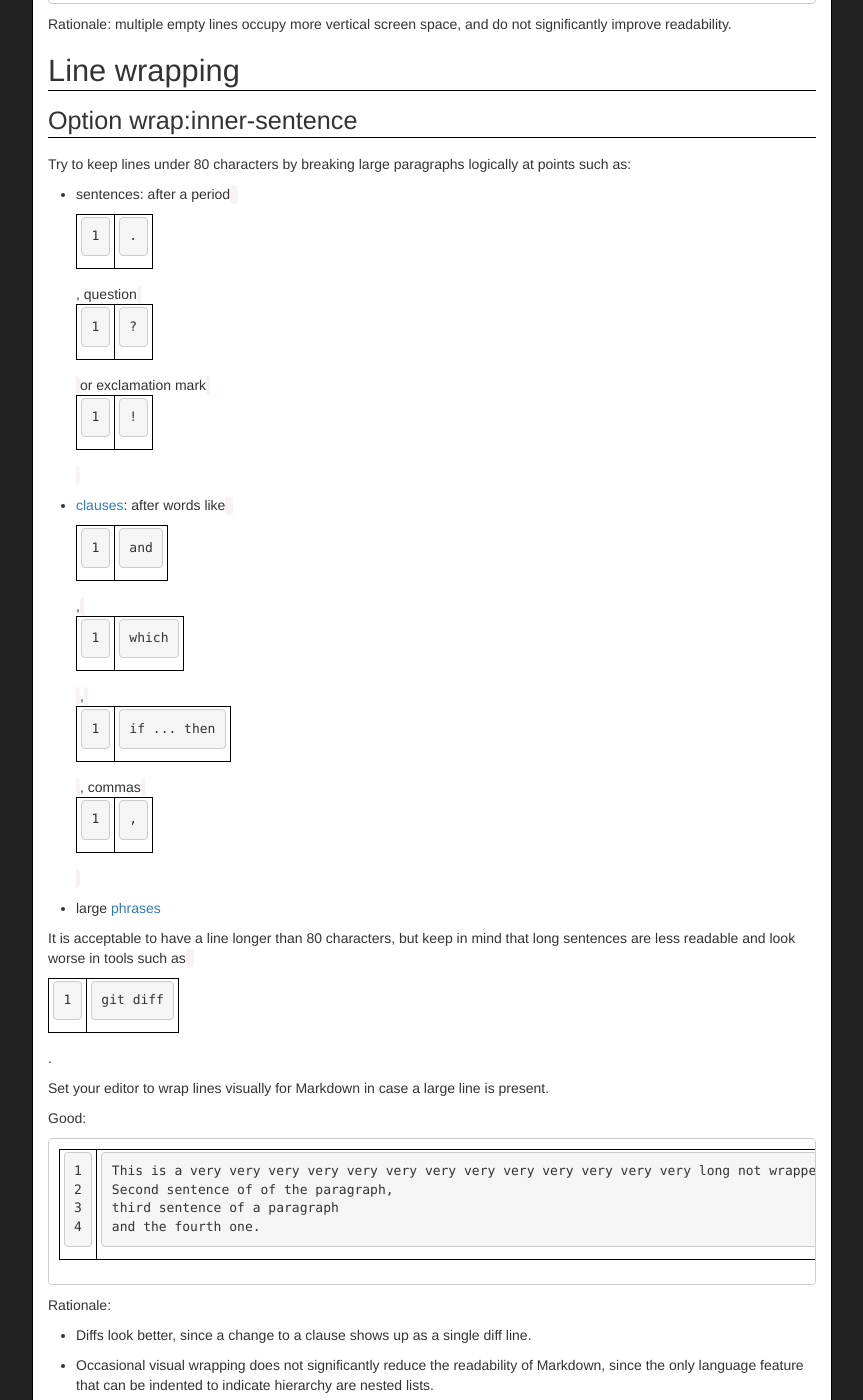
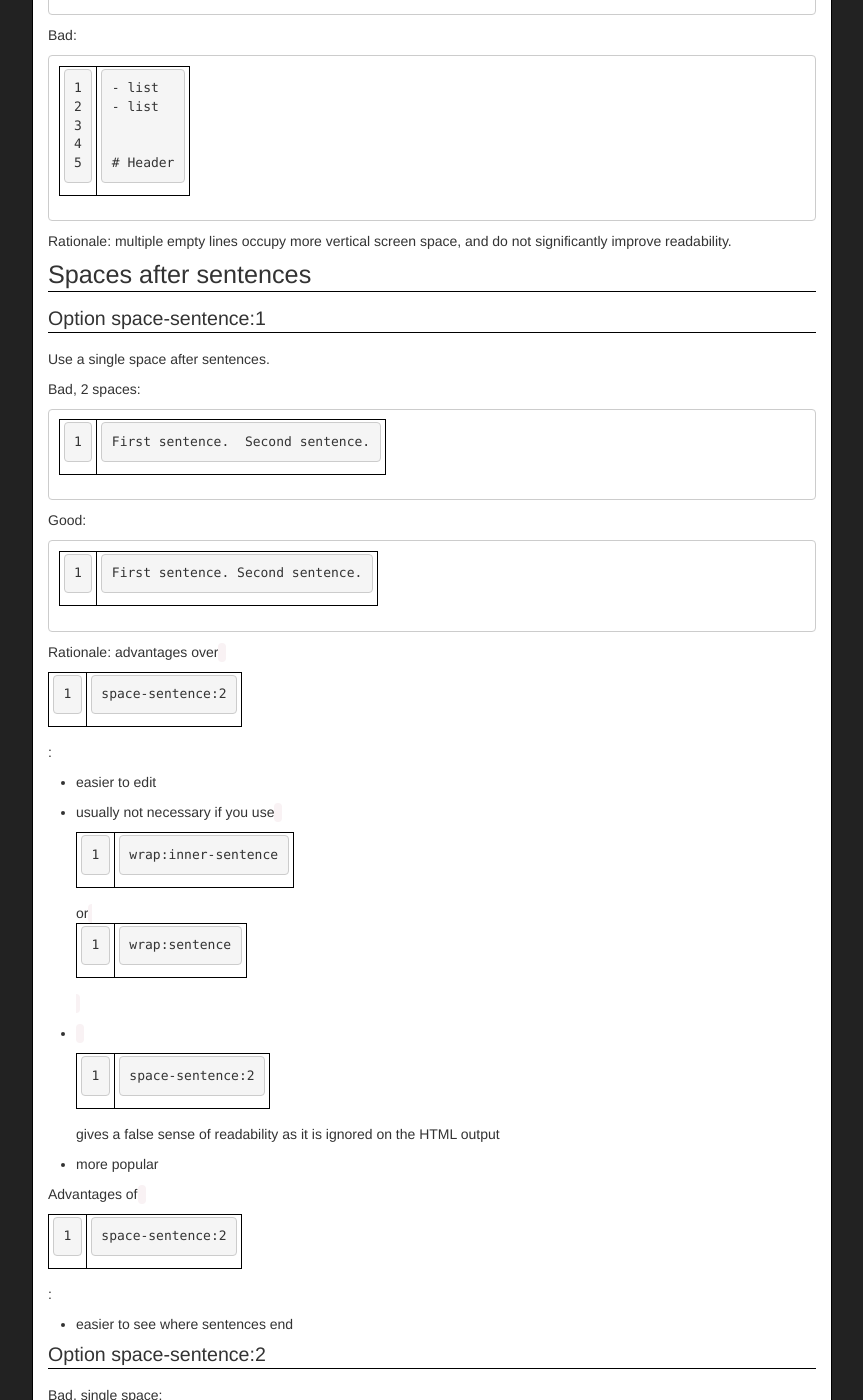
Before and after one commit to cirosantilli/markdown-style-guide, a Jekyll site: the page built from index.md, in a window 1280 px wide and 1400 px high, scrolled down 5648 px. Shown: the whole window, without its empty margins (208-1071 px from the left). Built offline with Jekyll 4.4.1, drawn with Linux system fonts in a browser that asks for light colours; nearby versions of some CDN libraries; some of the changed text lies outside the part shown.

Commit message:
2 spaces after sentence option

```diff
--- a/index.md
+++ b/index.md
@@ -91,7 +91,7 @@ It has been extended considerably, some decisions were modified, and no original
 
 Miguel de Icaza (GNOME, Mono) has proposed a short style guide at:
 <http://tirania.org/blog/archive/2014/Sep-30.html>
-He chooses `wrap:space`, two spaces after period, mixed code blocks:
+He chooses `wrap:space`, `sentence-space:2`, mixed code blocks:
 fenced only for many lines, and lists always indented at 4 without empty lines.
 
 ## General rules
@@ -172,6 +174,45 @@ Bad:
 
 Rationale: multiple empty lines occupy more vertical screen space,
 and do not significantly improve readability.
+
+#### Spaces after sentences
+
+##### Option space-sentence:1
+
+Use a single space after sentences.
+
+Bad, 2 spaces:
+
+    First sentence.  Second sentence.
+
+Good:
+
+    First sentence. Second sentence.
+
+Rationale: advantages over `space-sentence:2`:
+
+-   easier to edit
+
+-   usually not necessary if you use `wrap:inner-sentence` or `wrap:sentence`
+
+-   `space-sentence:2` gives a false sense of readability
+    as it is ignored on the HTML output
+
+-   more popular
+
+Advantages of `space-sentence:2`:
+
+- easier to see where sentences end
+
+##### Option space-sentence:2
+
+Bad, single space:
+
+    First sentence. Second sentence.
+
+Good:
+
+    First sentence.  Second sentence.
 
 ### Line wrapping
 
@@ -353,9 +394,9 @@ In the rare case you absolutely need them, end a lines with exactly two spaces.
 
 -   Include a space between the `#` and the text of the header.
 
+-   Headers must *not* have spaces preceding the number sign.
+
 -   Headers must be surrounded by one empty line except at the beginning of a file.
-
--   Headers must *not* have spaces preceding the number sign.
 
 -   *Don't* use two headers with the same content in the same markdown file.
 
```
Also changed, not shown: other parts of index.md (+3 -1 lines).
